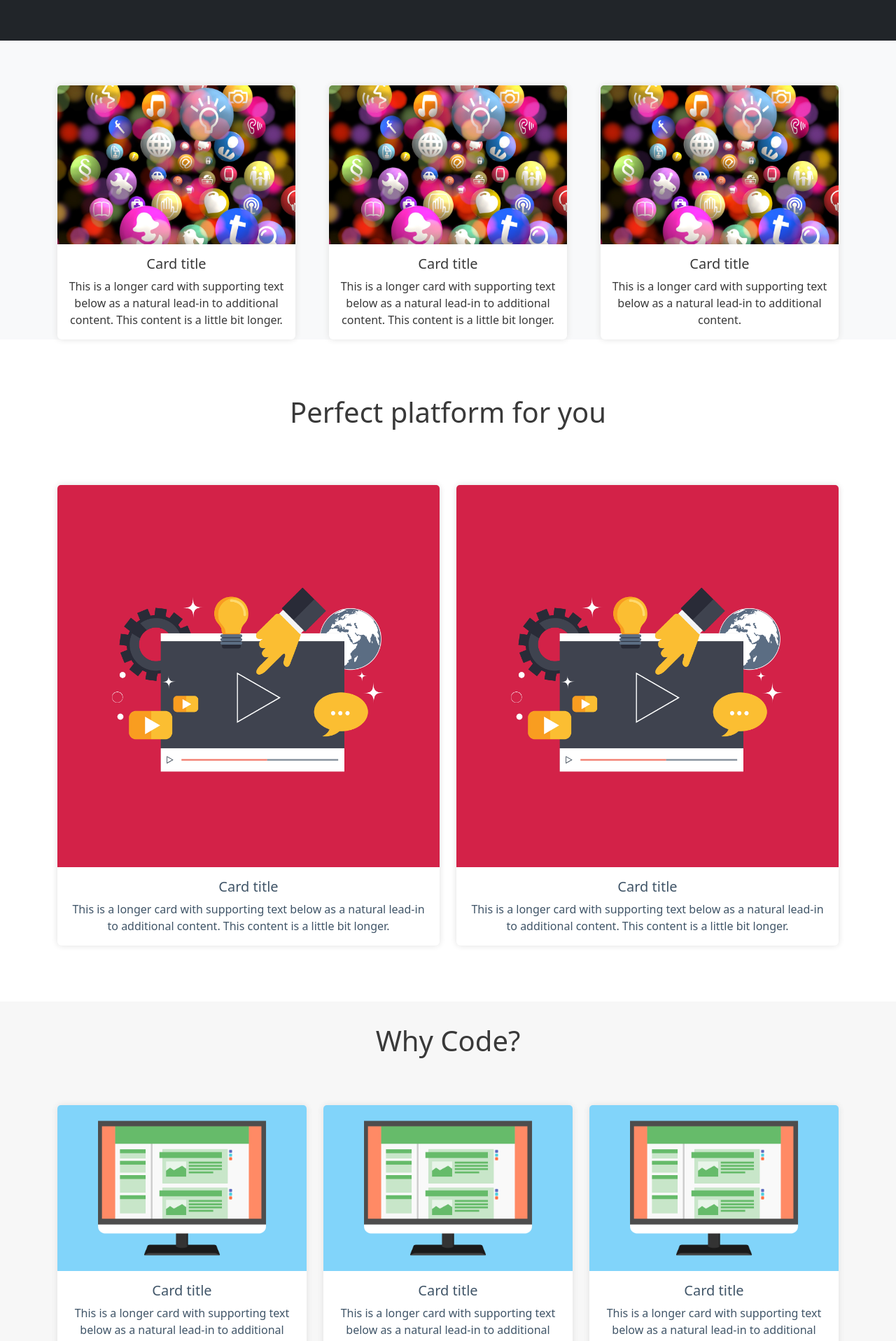
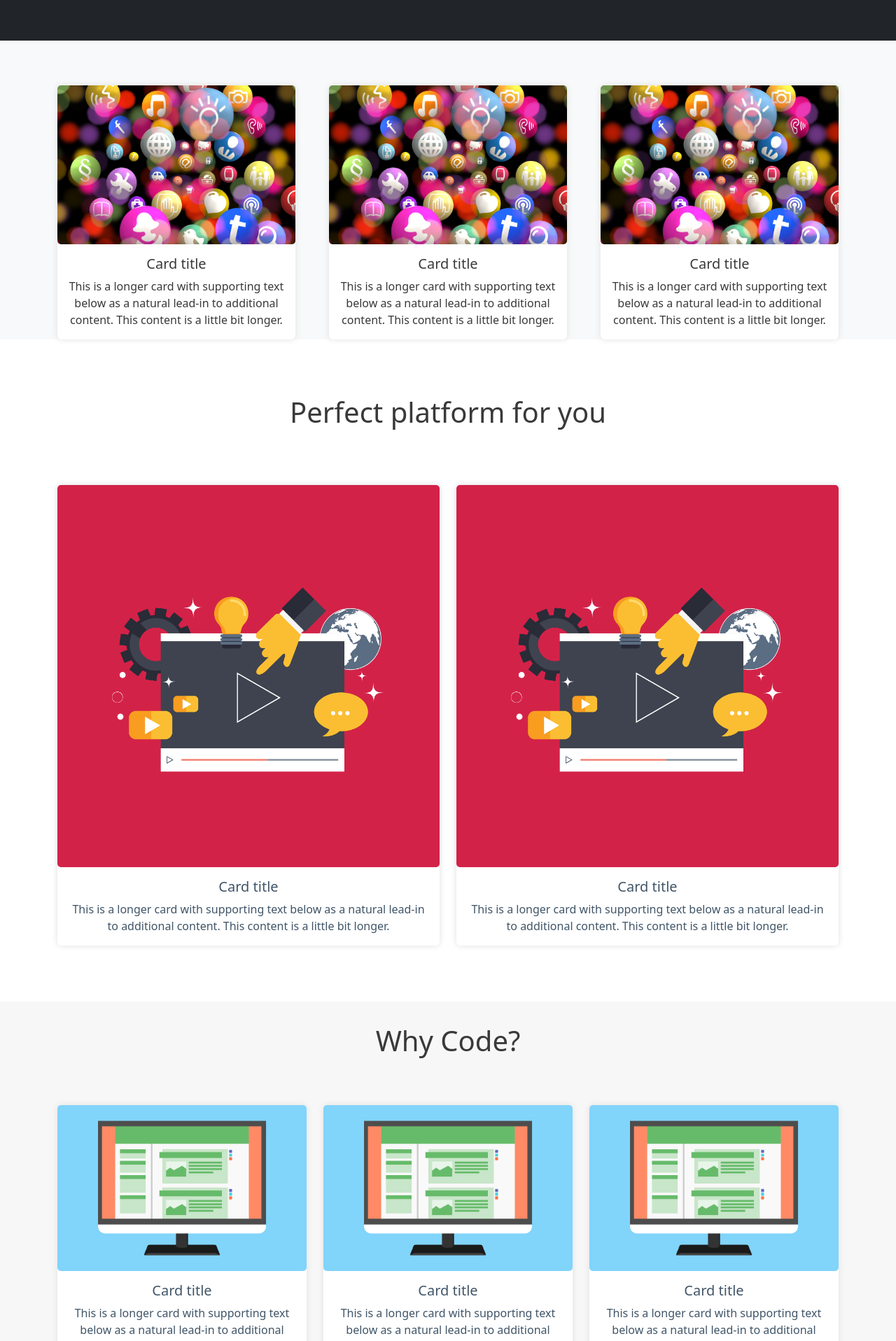
Before and after one commit to Webler-Group/website-new, a React (Vite) app in the folder frontend/: page / in a window 1280 px wide. Shown: the part 360-2276 px from the top of the page at 70% size. Built offline with nearby package versions, Linux system fonts and the light colour scheme.

Commit message:
Made home page code a bit cleaner

```diff
--- a/frontend/src/pages/Home.tsx
+++ b/frontend/src/pages/Home.tsx
@@ -1,6 +1,6 @@
-import { Button, Container } from "react-bootstrap";
+import { Button, Card, CardImg, Col, Container } from "react-bootstrap";
 import Header from "../layouts/Header";
-import Footer from '../layouts/Footer';
+import Footer from "../layouts/Footer";
 import { LinkContainer } from "react-router-bootstrap";
 import { useState } from "react";
 import LoginForm from "../features/auth/components/LoginForm";
@@ -8,7 +8,6 @@ import RegisterForm from "../features/auth/components/RegisterForm";
 import PageTitle from "../layouts/PageTitle";
 
 function Home() {
-
   const [isUserRegistering, setUserAuthPage] = useState(true);
   PageTitle("Webler - Home", false);
 
@@ -32,16 +31,12 @@ function Home() {
           </LinkContainer>
         </div>
 
+        {/* Webler home why webler cards */}
         <Container>
           <div className="row row-cols-1 row-cols-md-2 row-cols-lg-3 g-5 text-center ">
-            <div className="col">
-              <div className="card w-100 h-100 wb-home-why_wb_card">
-                <img
-                  width={"100%"}
-                  src="resources\images\placeHolderImage.jpg"
-                  className="card-img-top"
-                  alt="..."
-                />
+            <Col>
+              <Card className="w-100 wb-home-why_wb_card">
+                <CardImg src="resources\images\placeHolderImage.jpg" alt="..."></CardImg>
                 <div className="card-body">
                   <h5 className="card-title">Card title</h5>
                   <p className="card-text">
@@ -50,16 +45,12 @@ function Home() {
                     little bit longer.
                   </p>
                 </div>
-              </div>
-            </div>
-            <div className="col">
-              <div className="card w-100 h-100 wb-home-why_wb_card">
-                <img
-                  width={"100%"}
-                  src="resources\images\placeHolderImage.jpg"
-                  className="card-img-top"
-                  alt="..."
-                />
+              </Card>
+            </Col>
+
+            <Col>
+              <Card className="w-100 wb-home-why_wb_card">
+                <CardImg src="resources\images\placeHolderImage.jpg" alt="..."></CardImg>
                 <div className="card-body">
                   <h5 className="card-title">Card title</h5>
                   <p className="card-text">
@@ -68,41 +59,36 @@ function Home() {
                     little bit longer.
                   </p>
                 </div>
-              </div>
-            </div>
-            <div className="col">
-              <div className="card w-100 h-100 wb-home-why_wb_card">
-                <img
-                  width={"100%"}
-                  src="resources\images\placeHolderImage.jpg"
-                  className="card-img-top"
-                  alt="..."
-                />
+              </Card>
+            </Col>
+
+            <Col>
+              <Card className="w-100 wb-home-why_wb_card">
+              <CardImg src="resources\images\placeHolderImage.jpg" alt="..."></CardImg>
                 <div className="card-body">
                   <h5 className="card-title">Card title</h5>
                   <p className="card-text">
                     This is a longer card with supporting text below as a
-                    natural lead-in to additional content.
+                    natural lead-in to additional content. This content is a
+                    little bit longer.
                   </p>
                 </div>
-              </div>
-            </div>
+              </Card>
+            </Col>
           </div>
         </Container>
 
+        {/* Perfect platform info cards */}
         <div className="bg-white">
           <Container>
             <h1 className="text-center wb-home-platform_header">
               Perfect platform for you
             </h1>
+
             <div className="row row-cols-1 row-cols-md-2 g-6 text-center">
-              <div className="col">
-                <div className="card wb-home-perfect-platform_card">
-                  <img
-                    src="resources\images\placeholderImage1.png"
-                    className="card-img-top"
-                    alt="..."
-                  />
+              <Col>
+                <Card className="wb-home-perfect-platform_card">
+                  <CardImg src="resources\images\placeholderImage1.png" alt="..."></CardImg>
                   <div className="card-body">
                     <h5 className="card-title">Card title</h5>
                     <p className="card-text">
@@ -111,15 +97,12 @@ function Home() {
                       little bit longer.
                     </p>
                   </div>
-                </div>
-              </div>
-              <div className="col">
-                <div className="card wb-home-perfect-platform_card">
-                  <img
-                    src="resources\images\placeholderImage1.png"
-                    className="card-img-top"
-                    alt="..."
-                  />
+                </Card>
+              </Col>
+
+              <Col>
+                <Card className="wb-home-perfect-platform_card">
+                  <CardImg src="resources\images\placeholderImage1.png" alt="..."></CardImg>
                   <div className="card-body">
                     <h5 className="card-title">Card title</h5>
                     <p className="card-text">
@@ -128,23 +111,22 @@ function Home() {
                       little bit longer.
                     </p>
                   </div>
-                </div>
-              </div>
+                </Card>
+              </Col>
             </div>
           </Container>
         </div>
 
-        <section className="wb-home-why-code d-flex ">
+        {/* Why to code cards */}
+        <section className="wb-home-why-code d-flex">
           <Container>
+
             <div className="row row-cols-1 row-cols-md-3 gy-5  text-center align-self-center">
+
               <h1 className="wb-why-code_header">Why Code?</h1>
-              <div className="col">
-                <div className="card wb_card">
-                  <img
-                    src="resources\images\pctemplate.png"
-                    className="card-img-top"
-                    alt="..."
-                  />
+              <Col>
+                <Card className="wb_card">
+                  <CardImg src="resources\images\pctemplate.png" alt="..."></CardImg>
                   <div className="card-body">
                     <h5 className="card-title">Card title</h5>
                     <p className="card-text">
@@ -153,15 +135,12 @@ function Home() {
                       little bit longer.
                     </p>
                   </div>
-                </div>
-              </div>
-              <div className="col">
-                <div className="card wb_card">
-                  <img
-                    src="resources\images\pctemplate.png"
-                    className="card-img-top"
-                    alt="..."
-                  />
+                </Card>
+              </Col>
+
+              <Col>
+                <Card className="wb_card">
+                  <CardImg src="resources\images\pctemplate.png" alt="..."></CardImg>
                   <div className="card-body">
                     <h5 className="card-title">Card title</h5>
                     <p className="card-text">
@@ -170,15 +149,12 @@ function Home() {
                       little bit longer.
                     </p>
                   </div>
-                </div>
-              </div>
-              <div className="col">
-                <div className="card wb_card">
-                  <img
-                    src="resources\images\pctemplate.png"
-                    className="card-img-top"
-                    alt="..."
-                  />
+                </Card>
+              </Col>
+
+              <Col>
+                <Card className="wb_card">
+                  <CardImg src="resources\images\pctemplate.png" alt="..."></CardImg>
                   <div className="card-body">
                     <h5 className="card-title">Card title</h5>
                     <p className="card-text">
@@ -187,8 +163,9 @@ function Home() {
                       little bit longer.
                     </p>
                   </div>
-                </div>
-              </div>
+                </Card>
+              </Col>
+
             </div>
           </Container>
         </section>
@@ -196,13 +173,15 @@ function Home() {
         {/* Sign up section */}
         <section className="wb-home-join-us bg-dark">
           <Container>
+
             <div className="row row-cols-1 row-cols-md-2 row-cols-lg-2 gx-2 gy-5 container">
-              <div className="col">
+              <Col>
                 <h1 className="text-center text-white wb-home-join-us_header">
                   Join us right now!
                 </h1>
-              </div>
-              <div className="col">
+              </Col>
+
+              <Col>
                 <div className="wb-home-sign-up-form">
                   {isUserRegistering == true ? (
                     <RegisterForm
@@ -212,7 +191,8 @@ function Home() {
                     <LoginForm onToggleClick={() => setUserAuthPage(true)} />
                   )}
                 </div>
-              </div>
+              </Col>
+
             </div>
           </Container>
         </section>
```
